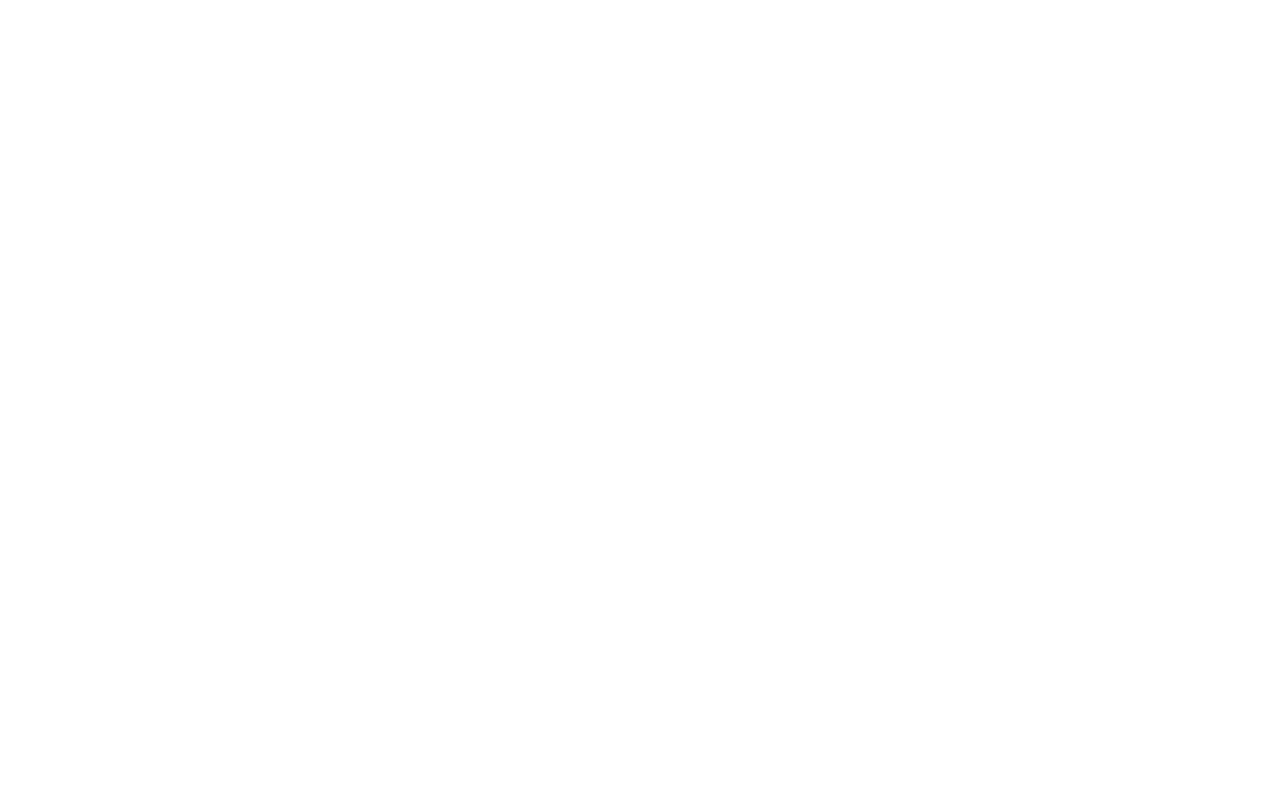
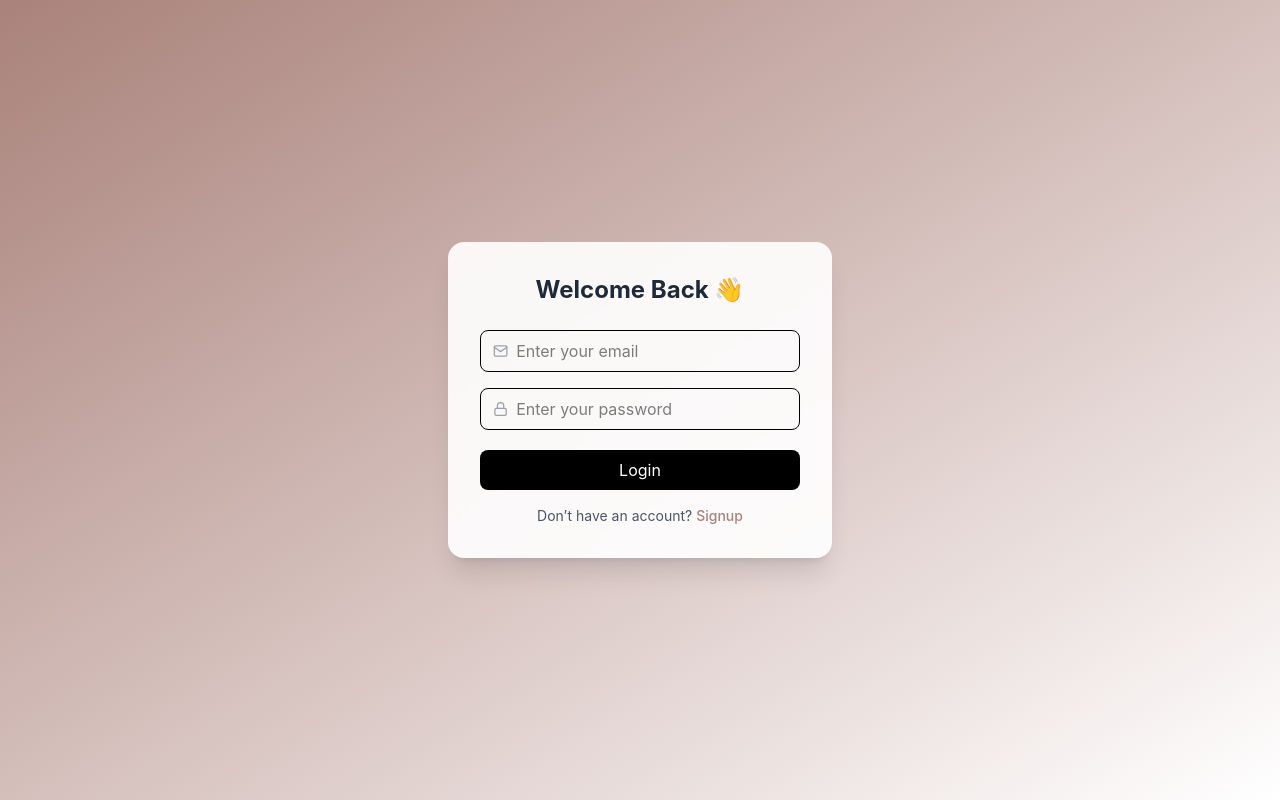
Before and after one commit to vijaysingh7878/note_frontend, a React (Vite) app: page /login in a window 1280 px wide. Before the commit this address had no page. Built offline with nearby package versions, Linux system fonts and the light colour scheme.

Commit message:
Created login and signup pages, added Axios instance for API calls

```diff
--- a/package.json
+++ b/package.json
@@ -11,10 +11,12 @@
   },
   "dependencies": {
     "@tailwindcss/vite": "^4.2.4",
+    "axios": "^1.16.0",
     "react": "^19.2.5",
     "react-dom": "^19.2.5",
     "react-icons": "^5.6.0",
     "react-router-dom": "^7.15.0",
+    "react-toastify": "^11.1.0",
     "tailwindcss": "^4.2.4"
   },
   "devDependencies": {
--- a/src/App.jsx
+++ b/src/App.jsx
@@ -1,11 +1,17 @@
 import { BrowserRouter, Route, Routes } from "react-router-dom";
+import { ToastContainer } from "react-toastify";
 import Dashboard from "./pages/Dashboard";
+import Signup from "./pages/Signup";
+import Login from "./pages/Login";
 function App() {
   return (
     <>
       <BrowserRouter>
+        <ToastContainer />
         <Routes>
           <Route path="/" element={<Dashboard />} />
+          <Route path="/login" element={<Login />} />
+          <Route path="/signup" element={<Signup />} />
         </Routes>
       </BrowserRouter>
     </>
--- /dev/null
+++ b/src/api/axiosinstance.jsx
@@ -0,0 +1,34 @@
+
+import axios from "axios";
+
+const axiosInstance = axios.create({
+  baseURL: "http://localhost:5000/api",
+});
+
+axiosInstance.interceptors.request.use(
+  (config) => {
+    const token = localStorage.getItem("token");
+
+    if (token) {
+      config.headers.Authorization = `Bearer ${token}`;
+    }
+
+    return config;
+  },
+  (error) => Promise.reject(error)
+);
+
+axiosInstance.interceptors.response.use(
+  (response) => response,
+  (error) => {
+    if (error.response?.status === 401) {
+
+      localStorage.removeItem("token");
+      window.location.href = "/login";
+    }
+
+    return Promise.reject(error);
+  }
+);
+
+export default axiosInstance;
--- a/src/components/Header.jsx
+++ b/src/components/Header.jsx
@@ -1,39 +1,56 @@
 import { useNavigate } from "react-router-dom";
 import { FiLogOut } from "react-icons/fi";
+import { useEffect, useState } from "react";
 
 export default function Header() {
   const navigate = useNavigate();
+  const [userData, setUserData] = useState(null);
+
+  useEffect(() => {
+    try {
+      const user = localStorage.getItem("user");
+
+      if (user) {
+        setUserData(JSON.parse(user));
+      }
+    } catch (error) {
+      console.error("Invalid user data in localStorage");
+      setUserData(null);
+    }
+  }, []);
 
   const handleLogout = () => {
     localStorage.removeItem("token");
-    navigate("/");
+    localStorage.removeItem("user");
+    navigate("/login");
   };
 
   return (
     <header className="bg-[#a9827b] text-white px-6 py-3 flex justify-between items-center shadow-lg">
 
-      {/* Left */}
+
       <h1 className="text-lg font-semibold tracking-wide">
         Notes App
       </h1>
 
-      {/* Right */}
+
       <div className="flex items-center gap-4">
 
+        {/* Username */}
         <span className="text-sm opacity-90">
-          Welcome Vijay
+          Welcome {userData?.name || "User"}
         </span>
 
+        {/* Logout */}
         <button
           onClick={handleLogout}
-          className="flex items-center gap-2 bg-black text-white px-4 py-1.5 rounded hover:bg-gray-800 transition cursor-pointer"
+          className="flex items-center gap-2 bg-black text-white px-4 py-1.5 rounded hover:bg-gray-800 transition"
         >
           <FiLogOut size={16} />
           Logout
         </button>
 
       </div>
-
     </header>
   );
 }
--- /dev/null
+++ b/src/pages/Login.jsx
@@ -0,0 +1,108 @@
+// src/pages/Login.jsx
+import { useState } from "react";
+import { useNavigate, Link } from "react-router-dom";
+import { FiMail, FiLock } from "react-icons/fi";
+import axiosInstance from "../api/axiosinstance";
+import { toast } from "react-toastify";
+
+export default function Login() {
+  const navigate = useNavigate();
+
+  const [loading, setLoading] = useState(false);
+
+  const [form, setForm] = useState({
+    email: "",
+    password: "",
+  });
+
+  const handleLogin = async (e) => {
+    e.preventDefault();
+
+    try {
+      if (!form.email || !form.password) {
+        return toast.warning("All fields are required");
+      }
+
+      if (form.password.length < 6) {
+        return toast.warning("Password must be at least 6 characters");
+      }
+
+      setLoading(true);
+
+      const loginRes = await axiosInstance.post("/user/login", form);
+      console.log(loginRes);
+
+
+      if (loginRes?.data?.token) {
+        localStorage.setItem("token", loginRes.data.token);
+        localStorage.setItem("user", JSON.stringify(loginRes.data.userData));
+        toast.success(loginRes.data.message || "Login successful!");
+        navigate("/");
+      }
+    } catch (error) {
+      console.error("Login Error:", error);
+
+      toast.error(error?.response?.data?.message || "Login failed, try again");
+    } finally {
+      setLoading(false);
+    }
+  };
+
+  return (
+    <div className="min-h-screen flex items-center justify-center bg-gradient-to-br from-[#a9827b] to-white px-4">
+      <form
+        onSubmit={handleLogin}
+        className="bg-white/90 backdrop-blur-md p-8 rounded-2xl shadow-xl w-full max-w-sm"
+      >
+        {/* Title */}
+        <h2 className="text-2xl font-bold text-center mb-6 text-gray-800">
+          Welcome Back 👋
+        </h2>
+
+        {/* Email */}
+        <div className="flex items-center border rounded-lg mb-4 px-3">
+          <FiMail className="text-gray-400" />
+          <input
+            type="email"
+            required
+            placeholder="Enter your email"
+            className="w-full p-2 outline-none bg-transparent"
+            value={form.email}
+            onChange={(e) => setForm({ ...form, email: e.target.value })}
+          />
+        </div>
+
+        {/* Password */}
+        <div className="flex items-center border rounded-lg mb-5 px-3">
+          <FiLock className="text-gray-400" />
+          <input
+            type="password"
+            required
+            maxLength={15}
+            placeholder="Enter your password"
+            className="w-full p-2 outline-none bg-transparent"
+            value={form.password}
+            onChange={(e) => setForm({ ...form, password: e.target.value })}
+          />
+        </div>
+
+        {/* Button */}
+        <button
+          type="submit"
+          disabled={loading}
+          className="w-full cursor-pointer bg-black text-white py-2 rounded-lg hover:bg-gray-800 transition disabled:opacity-60"
+        >
+          {loading ? "Logging in..." : "Login"}
+        </button>
+
+        {/* Link */}
+        <p className="text-sm mt-4 text-center text-gray-600">
+          Don’t have an account?{" "}
+          <Link to="/signup" className="text-[#a9827b] font-medium">
+            Signup
+          </Link>
+        </p>
+      </form>
+    </div>
+  );
+}
--- /dev/null
+++ b/src/pages/Signup.jsx
@@ -0,0 +1,125 @@
+// src/pages/Signup.jsx
+import { useState } from "react";
+import { useNavigate, Link } from "react-router-dom";
+import { FiUser, FiMail, FiLock } from "react-icons/fi";
+import axiosInstance from "../api/axiosinstance";
+import { toast } from "react-toastify";
+
+export default function Signup() {
+  const navigate = useNavigate();
+  const [loading, setLoading] = useState(false);
+
+  const [form, setForm] = useState({
+    name: "",
+    email: "",
+    password: "",
+  });
+
+  const handleSignup = async (e) => {
+    e.preventDefault();
+
+    try {
+      if (!form.name || !form.email || !form.password) {
+        return toast.warning("All fields are required");
+      }
+
+      if (form.password.length < 6) {
+        return toast.warning("Password must be at least 6 characters");
+      }
+
+      setLoading(true);
+
+      const res = await axiosInstance.post("/user/register", form);
+      console.log(res);
+
+
+      if (res?.status === 201) {
+        toast.success(res.data.message || "Signup successful");
+        navigate("/login");
+      }
+    } catch (error) {
+      console.error("Signup Error:", error);
+
+      toast.error(error?.response?.data?.message || "Signup failed, try again");
+    } finally {
+      setLoading(false);
+    }
+  };
+
+  return (
+    <div className="min-h-screen flex items-center justify-center bg-gradient-to-br from-[#a9827b] to-white px-4">
+      <form
+        onSubmit={handleSignup}
+        className="bg-white/90 backdrop-blur-md p-8 rounded-2xl shadow-xl w-full max-w-sm"
+      >
+        {/* Title */}
+        <h2 className="text-2xl font-bold text-center mb-6 text-gray-800">
+          Create Account
+        </h2>
+
+        {/* Name */}
+        <div className="flex items-center border rounded-lg mb-4 px-3">
+          <FiUser className="text-gray-400" />
+          <input
+            type="text"
+            placeholder="Enter your name"
+            required
+            maxLength={15}
+            className="w-full p-2 outline-none bg-transparent"
+            value={form.name}
+            onChange={(e) => {
+              const value = e.target.value;
+              if (/^[A-Za-z\s]*$/.test(value)) {
+                setForm({ ...form, name: value });
+              }
+            }}
+          />
+        </div>
+
+        {/* Email */}
+        <div className="flex items-center border rounded-lg mb-4 px-3">
+          <FiMail className="text-gray-400" />
+          <input
+            type="email"
+            required
+            placeholder="Enter your email"
+            className="w-full p-2 outline-none bg-transparent"
+            value={form.email}
+            onChange={(e) => setForm({ ...form, email: e.target.value })}
+          />
+        </div>
+
+        {/* Password */}
+        <div className="flex items-center border rounded-lg mb-5 px-3">
+          <FiLock className="text-gray-400" />
+          <input
+            type="password"
+            required
+             maxLength={15}
+            placeholder="Create password"
+            className="w-full p-2 outline-none bg-transparent"
+            value={form.password}
+            onChange={(e) => setForm({ ...form, password: e.target.value })}
+          />
+        </div>
+
+        {/* Button */}
+        <button
+          type="submit"
+          disabled={loading}
+          className="w-full cursor-pointer bg-black text-white py-2 rounded-lg hover:bg-gray-800 transition disabled:opacity-60"
+        >
+          {loading ? "Creating..." : "Signup"}
+        </button>
+
+        {/* Link */}
+        <p className="text-sm mt-4 text-center text-gray-600">
+          Already have an account?{" "}
+          <Link to="/login" className="text-[#a9827b] font-medium">
+            Login
+          </Link>
+        </p>
+      </form>
+    </div>
+  );
+}
```
Also changed, not shown: src/pages/Dashboard.jsx (+20 -43 lines), 1 other file (tests, documents, lock files or other folders).
